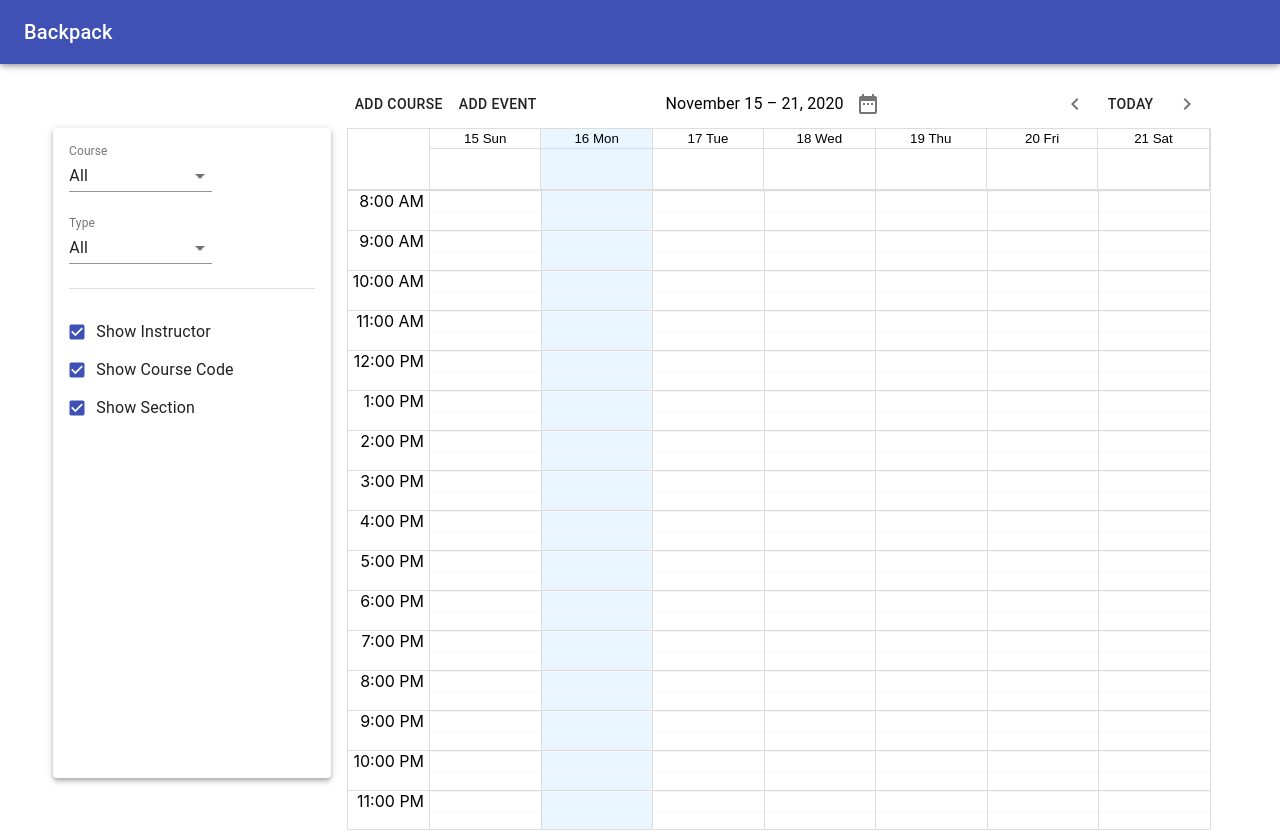
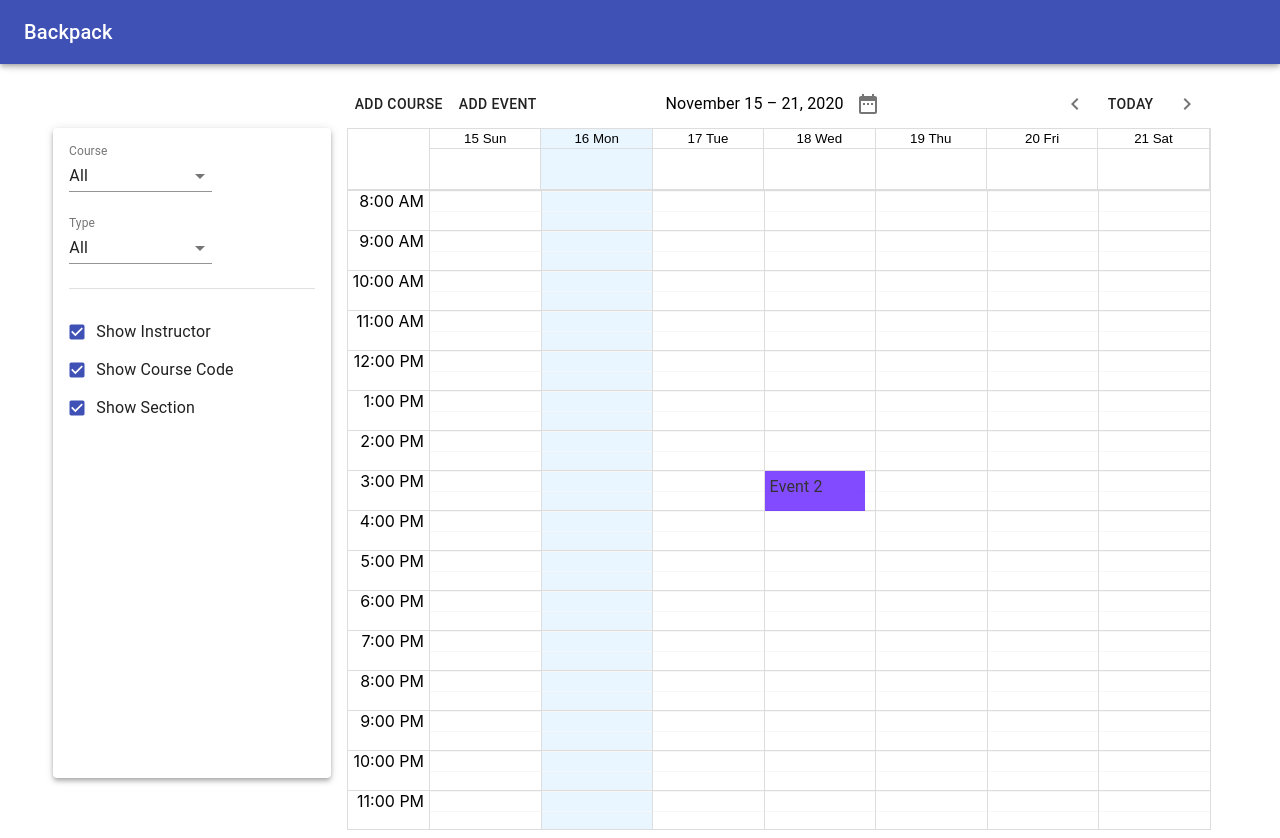
Before and after one commit to ZayedSheet/Backpack, a React (Create React App) app in the folder backpack/: page / in a window 1280 px wide. Built offline with nearby package versions, Linux system fonts and the light colour scheme; the HTML template or start-up script is replaced by a standard one.

Commit message:
changed colors

```diff
--- a/backpack/src/DefaultData.js
+++ b/backpack/src/DefaultData.js
@@ -5,20 +5,22 @@ export const CALENDAR_EVENTS = [
     //     title: 'Event 1',
     //     start: new Date(2020, 10, 17, 10, 0), // end datetime
     //     end: new Date(2020, 10, 17, 14, 20), //start datetime
+    //     color: '#d500f9',
     //     type: 'Lab'
     // },
-    // {
-    //     id: 2,
-    //     title: 'Event 2',
-    //     start: new Date(2020, 10, 18, 15, 0), // end datetime
-    //     end: new Date(2020, 10, 18, 16, 0), //start datetime
-    // },
+    {
+        id: 2,
+        title: 'Event 2',
+        start: new Date(2020, 10, 18, 15, 0), // end datetime
+        end: new Date(2020, 10, 18, 16, 0), //start datetime
+        color: '#651fff',
+    },
     // {
     //     id: 3,
     //     title: 'Event 3',
     //     start: new Date(2020, 10, 17, 16, 0), // end datetime
     //     end: new Date(2020, 10, 17, 17, 30), //start datetime
-    //     color: 'blue',
+    //     color: '#2979ff',
     //     type: 'Assignment'
     // },
     // {
@@ -26,32 +28,15 @@ export const CALENDAR_EVENTS = [
     //     title: 'Event 4',
     //     start: new Date(2020, 10, 16, 15, 0), // end datetime
     //     end: new Date(2020, 10, 16, 16, 30), //start datetime
-    //     color: 'red',
-    // },
-    // {
-    //     id: 5,
-    //     title: 'Event 5',
-    //     start: new Date(2020, 10, 16, 10, 0), // end datetime
-    //     end: new Date(2020, 10, 16, 10, 30), //start datetime
-    //     color: 'green',
-    // },
-    // {
-    //     id: 6,
-    //     title: 'Course 1',
-    //     start: new Date(2020, 10, 19, 11, 30), // end datetime
-    //     end: new Date(2020, 10, 19, 15, 30), //start datetime
-    //     type: 'Lab',
-    //     courseCode: 'COMPSCI 4HC3',
-    //     section: 'C02',
-    //     isCourse: true
-    // },
+    //     color: '#1de9b6',
+    // }
 ]
 
 export const COURSES = [
     {
         courseCode: 'COMPSCI 4HC3',
         name: 'Human Computer Interaction',
-        color: "blue",
+        color: "#1de9b6",
         prerequisites: 'COMPSCI 3HC3',
         antirequisites: 'SOMETHING SHR2',
         description: 'UI stuff',
@@ -75,7 +60,7 @@ export const COURSES = [
     },
     {
         courseCode: 'SFRWENG 1234',
-        color: "red",
+        color: "#d500f9",
         name: 'Coding stuff',
         prerequisites: 'MATH 1ABC',
         antirequisites: 'SFREWNG 567',
--- a/backpack/src/NotificationProvider.js
+++ b/backpack/src/NotificationProvider.js
@@ -28,7 +28,7 @@ export default ({ children }) => {
       <Snackbar
         anchorOrigin={{
           vertical: 'bottom',
-          horizontal: 'center',
+          horizontal: 'left',
         }}
         open={open}
         message={message}
--- a/backpack/src/components/Modal/Modal.js
+++ b/backpack/src/components/Modal/Modal.js
@@ -127,7 +127,7 @@ export default function TransitionsModal(props) {
       type: type,
       course: course,
       description: e.target.elements.description.value,
-      color : c ? c.color : 'pink',
+      color : c ? c.color : '#2979ff',
       start: startTime,
       end: endTime
     };
```
